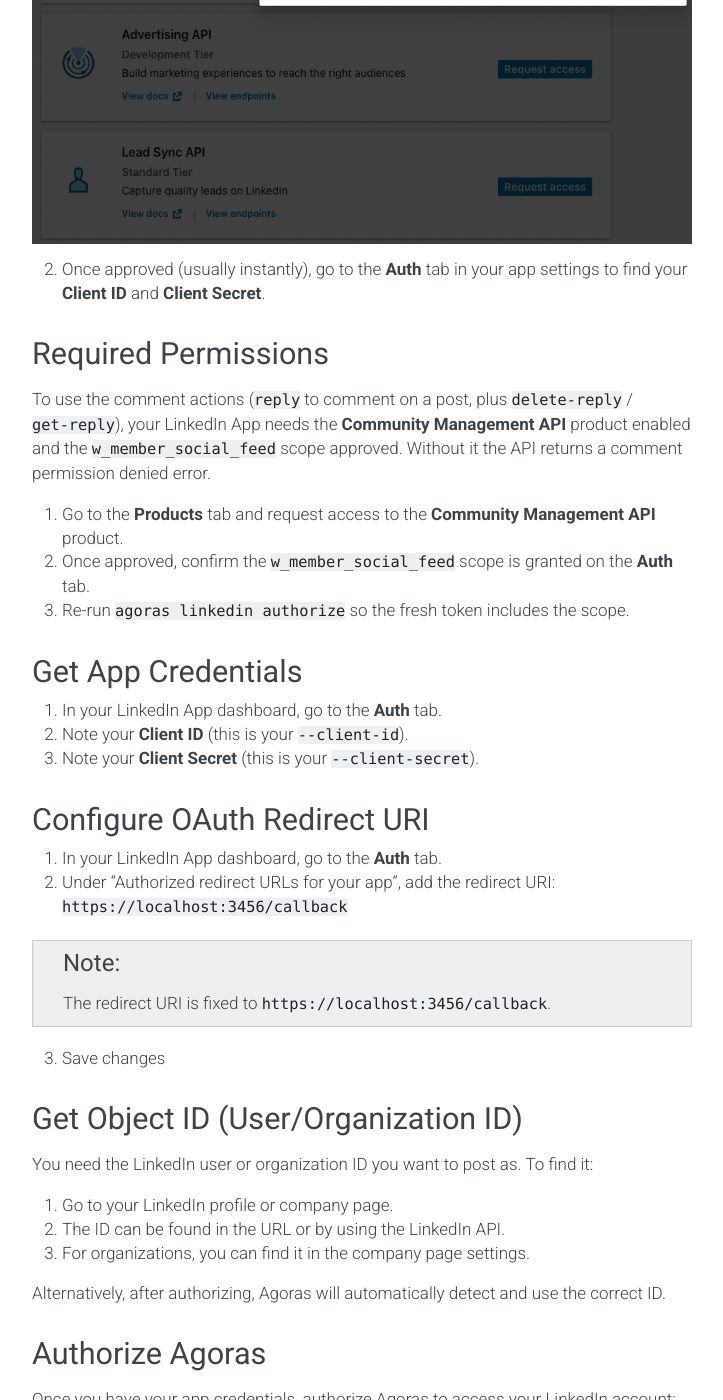
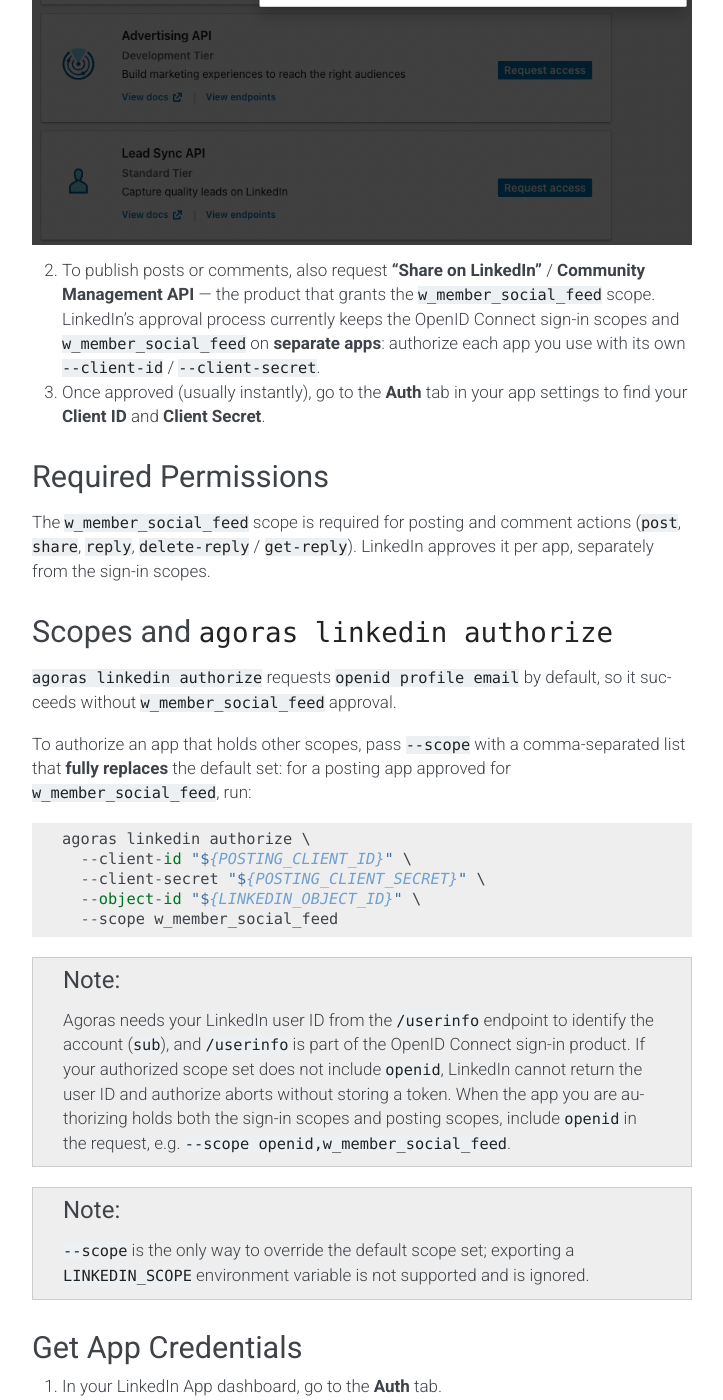
Before and after one commit to LuisAlejandro/agoras, a Sphinx documentation site: the page built from docs/credentials/linkedin.rst, in a window 1280 px wide and 1400 px high, scrolled down 3420 px. Shown: the whole window, without its empty margins (388-1111 px from the left). Built offline with Sphinx 7.4.7, drawn with Linux system fonts in a browser that asks for light colours; some of the changed text lies outside the part shown.

Commit message:
[ADD] Document LinkedIn scope override and two-app authorize model.

```diff
--- a/docs/credentials/linkedin.rst
+++ b/docs/credentials/linkedin.rst
@@ -34,23 +34,37 @@
 Request Access to Products
 --------------------------
 
-1. Go to Products tab, and request access to "Share on LinkedIn" and "Sign In with LinkedIn using OpenID Connect".
+1. Go to Products tab, and request access to "Sign In with LinkedIn using OpenID Connect" (grants ``openid profile email``).
 
 .. image:: images/linkedin-5.png
 
-2. Once approved (usually instantly), go to the **Auth** tab in your app settings to find your **Client ID** and **Client Secret**.
+2. To publish posts or comments, also request **"Share on LinkedIn"** / **Community Management API** — the product that grants the ``w_member_social_feed`` scope. LinkedIn's approval process currently keeps the OpenID Connect sign-in scopes and ``w_member_social_feed`` on **separate apps**: authorize each app you use with its own ``--client-id`` / ``--client-secret``.
+
+3. Once approved (usually instantly), go to the **Auth** tab in your app settings to find your **Client ID** and **Client Secret**.
 
 Required Permissions
 --------------------
 
-To use the comment actions (``reply`` to comment on a post, plus
-``delete-reply`` / ``get-reply``), your LinkedIn App needs the **Community
-Management API** product enabled and the ``w_member_social_feed`` scope
-approved. Without it the API returns a comment permission denied error.
+The ``w_member_social_feed`` scope is required for posting and comment actions (``post``, ``share``, ``reply``, ``delete-reply`` / ``get-reply``). LinkedIn approves it per app, separately from the sign-in scopes.
 
-1. Go to the **Products** tab and request access to the **Community Management API** product.
-2. Once approved, confirm the ``w_member_social_feed`` scope is granted on the **Auth** tab.
-3. Re-run ``agoras linkedin authorize`` so the fresh token includes the scope.
+Scopes and ``agoras linkedin authorize``
+----------------------------------------
+
+``agoras linkedin authorize`` requests ``openid profile email`` by default, so it succeeds without ``w_member_social_feed`` approval.
+
+To authorize an app that holds other scopes, pass ``--scope`` with a comma-separated list that **fully replaces** the default set: for a posting app approved for ``w_member_social_feed``, run::
+
+    agoras linkedin authorize \
+      --client-id "${POSTING_CLIENT_ID}" \
+      --client-secret "${POSTING_CLIENT_SECRET}" \
+      --object-id "${LINKEDIN_OBJECT_ID}" \
+      --scope w_member_social_feed
+
+.. note::
+   Agoras needs your LinkedIn user ID from the ``/userinfo`` endpoint to identify the account (``sub``), and ``/userinfo`` is part of the OpenID Connect sign-in product. If your authorized scope set does not include ``openid``, LinkedIn cannot return the user ID and authorize aborts without storing a token. When the app you are authorizing holds both the sign-in scopes and posting scopes, include ``openid`` in the request, e.g. ``--scope openid,w_member_social_feed``.
+
+.. note::
+   ``--scope`` is the only way to override the default scope set; exporting a ``LINKEDIN_SCOPE`` environment variable is not supported and is ignored.
 
 Get App Credentials
 -------------------
```
